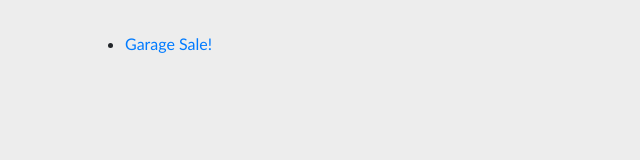
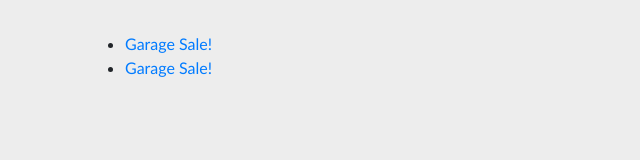
Before and after one commit to aseba/aseba.github.io, a plain HTML site: page index.html in a window 1280 px wide. Shown: the whole page, without its empty margins (0-640 px from the left). Drawn offline with nearby package versions, Linux system fonts and the light colour scheme.

Commit message:
Added SantanderRioCashManagementTransfers

```diff
--- a/index.html
+++ b/index.html
@@ -17,6 +17,7 @@
     <div class="container">
         <ul>
             <li><a href="/garage-sale">Garage Sale!</a></li>
+            <li><a href="/SantanderRioCashManagementTransfers">Garage Sale!</a></li>
         </ul>
     </div>
 </body>
```
